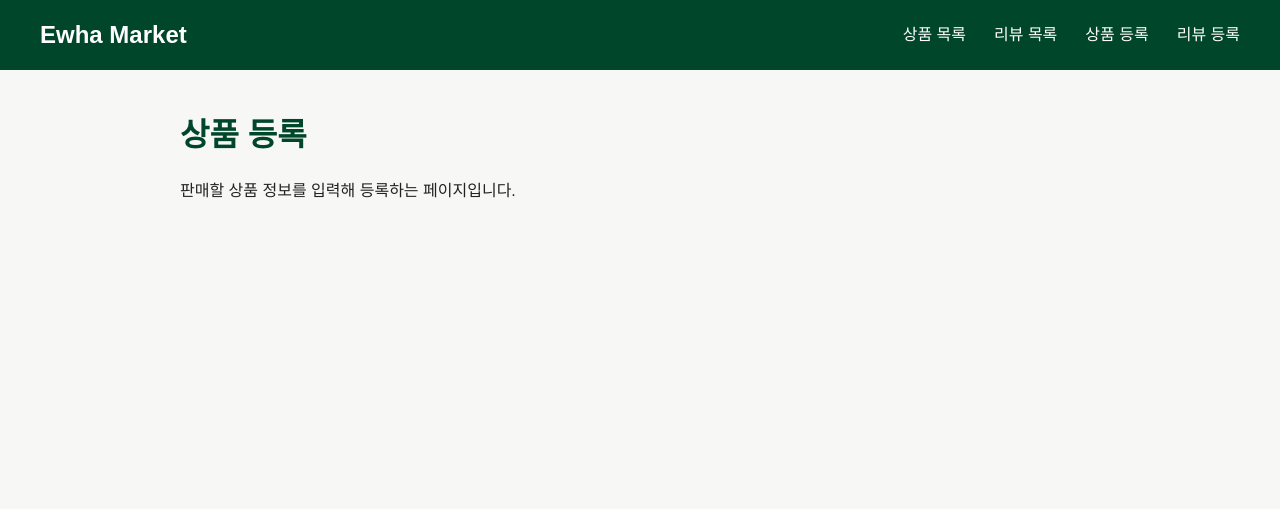
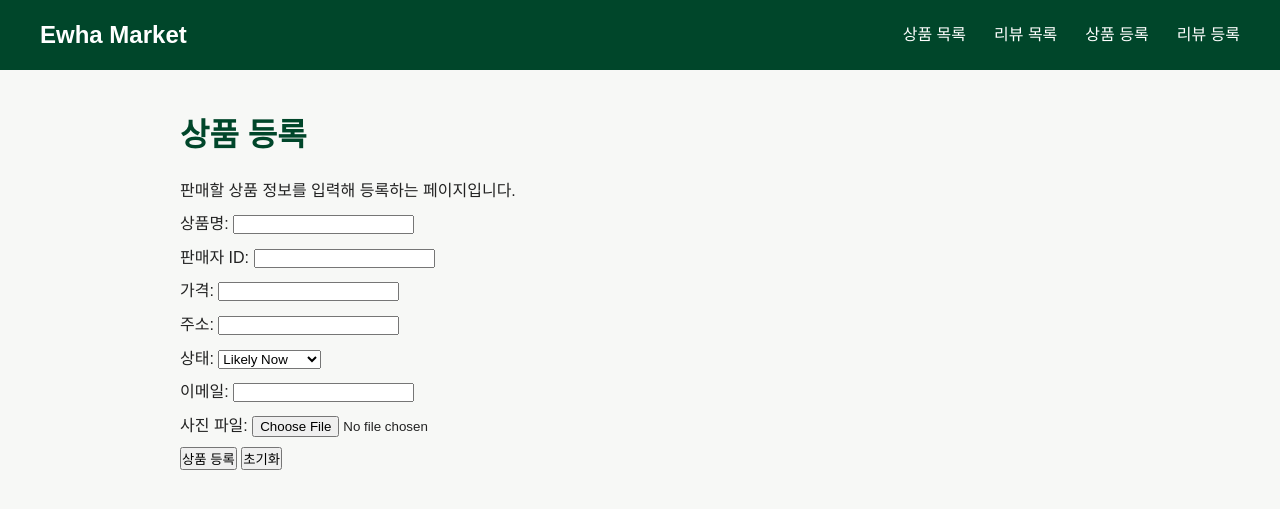
Before and after one commit to devleeji/2026_osp_project_welcome, a Flask app: page /reg_items in a window 1280 px wide. Shown: the top 509 px of the page. Run offline with Flask 3, Linux system fonts and the light colour scheme.

Commit message:
Update reg_items.html

```diff
--- a/templates/reg_items.html
+++ b/templates/reg_items.html
@@ -3,7 +3,62 @@
 {% block title %}상품 등록 - Ewha Market{% endblock %}
 
 {% block content %}
-<h1>상품 등록</h1>
-<p>판매할 상품 정보를 입력해 등록하는 페이지입니다.</p>
-<!-- TODO(이다은): 이 페이지 내용 작성 -->
+    <h1>상품 등록</h1>
+    <p>판매할 상품 정보를 입력해 등록하는 페이지입니다.</p>
+    <form action="/result" method="POST" enctype="multipart/form-data">
+
+        <p>
+            <label for="product_name">상품명:</label>
+            <input type="text" id="product_name"
+                   name="product_name" required>
+        </p>
+
+        <p>
+            <label for="seller_id">판매자 ID:</label>
+            <input type="text" id="seller_id"
+                   name="seller_id" required>
+        </p>
+
+        <p>
+            <label for="price">가격:</label>
+            <input type="number" id="price"
+                   name="price" min="0" required>
+        </p>
+
+        <p>
+            <label for="address">주소:</label>
+            <input type="text" id="address"
+                   name="address" required>
+        </p>
+
+        <p>
+            <label for="status">상태:</label>
+            <select id="status" name="status" required>
+                <option value="">Likely Now</option>
+                <option value="지정일 예약">지정일 예약</option>
+                <option value="당일 수령 가능">당일 수령 가능</option>
+            </select>
+        </p>
+
+        <p>
+            <label for="email">이메일:</label>
+            <input type="email" id="email"
+                   name="email" required>
+        </p>
+
+        <p>
+            <label for="picture">사진 파일:</label>
+            <input type="file" id="picture"
+                   name="picture" accept="image/*" required>
+        </p>
+
+        <p>
+            <button type="submit">상품 등록</button>
+            <button type="reset">초기화</button>
+        </p>
+
+    </form>
+
+</body>
+</html>
 {% endblock %}
```
